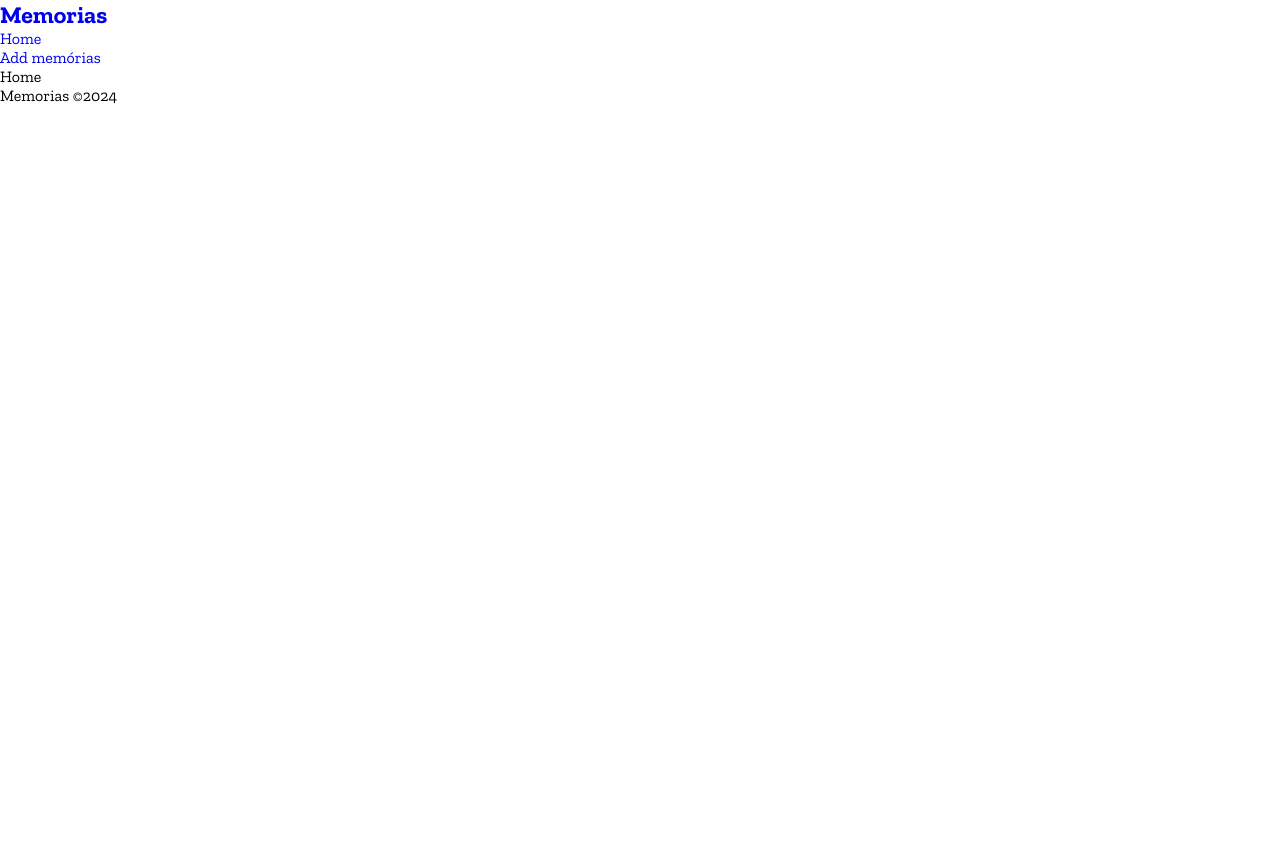
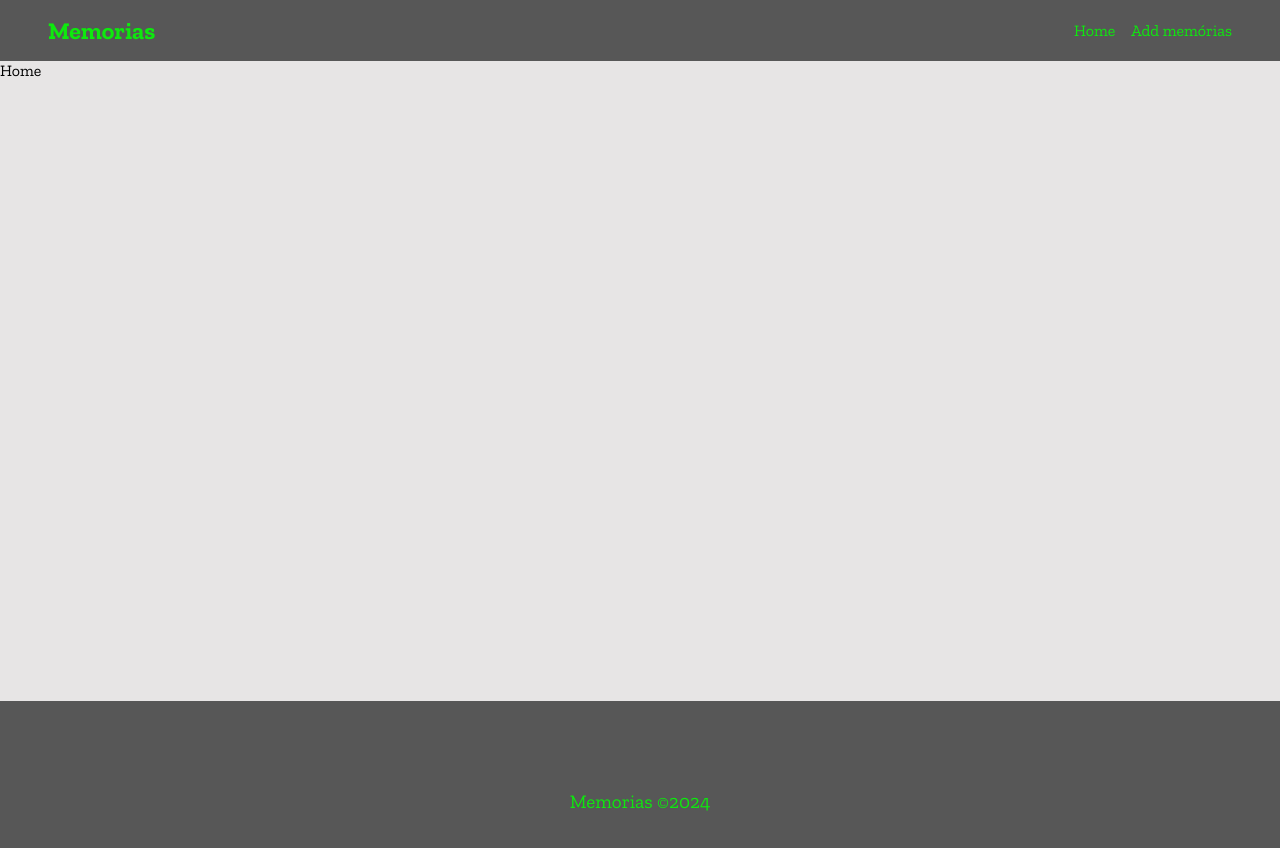
Before and after one commit to CeloAraujo/Memorias, a React (Vite) app in the folder frontend/: page / in a window 1280 px wide. Shown: the top 848 px of the page. Before the commit the page ends 800 px from the top, so only its background shows below. Built offline with nearby package versions, Linux system fonts and the light colour scheme.

Commit message:
estilos gerais- navbar e footer

```diff
--- a/frontend/src/App.css
+++ b/frontend/src/App.css
@@ -0,0 +1,4 @@
+.container{
+  min-height: 80vh;
+  background-color: #e7e5e5;
+}
--- /dev/null
+++ b/frontend/src/components/Footer.css
@@ -0,0 +1,9 @@
+footer{
+    height: 200px;
+    display: flex;
+    align-items: center;
+    justify-content: center;
+    background-color: #575757;
+    color: #0ee90e;
+    font-size: 1.2rem;
+}
--- a/frontend/src/components/Footer.jsx
+++ b/frontend/src/components/Footer.jsx
@@ -1,4 +1,5 @@
 import React from 'react'
+import "./Footer.css"
 
 const Footer = () => {
   return (
--- /dev/null
+++ b/frontend/src/components/Navbar.css
@@ -0,0 +1,24 @@
+.navbar {
+    background-color: #575757;
+    padding: 1rem 3rem;
+    display: flex;
+    align-items: center;
+    justify-content: space-between;
+}
+
+.navbar ul{
+    display: flex;
+    gap: 1rem;
+}
+
+.navbar a{
+    color: #0ee90e;
+    transition: .4s;
+}
+
+.navbar a:not(h2 a):hover{
+    font-size: 1.05rem;
+}
+.navbar a:hover{
+    color: #fff;
+}
--- a/frontend/src/components/Navbar.jsx
+++ b/frontend/src/components/Navbar.jsx
@@ -1,7 +1,7 @@
 import { Link } from "react-router-dom";
-
+import './Navbar.css'
 export const Navbar = () => {
-  return <nav>
+  return <nav className="navbar">
     <h2><Link to="/">Memorias</Link></h2>
     <ul>
         <li>
```
